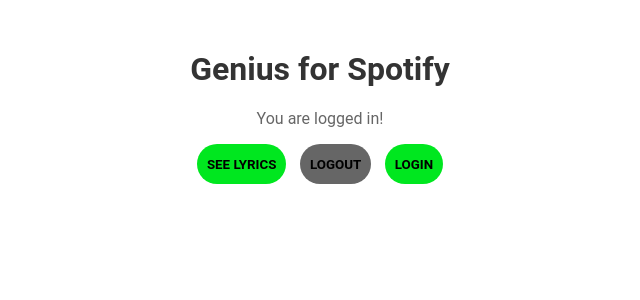
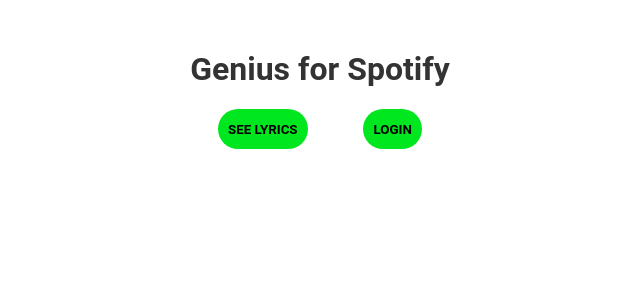
Before and after one commit to Andrewang492/geniusspotify, a Node server app: page / in a window 1280 px wide. Shown: the top 300 px of the page, without its empty margins (320-960 px from the left). Run offline with Node 20, Linux system fonts and the light colour scheme.

Commit message:
remove logout button until ready

```diff
--- a/views/home.ejs
+++ b/views/home.ejs
@@ -6,15 +6,9 @@
   </head>
   <body>
     <h1><%= message %></h1>
-    <% if (loggedIn) { %>
-    <p>You are logged in!</p>
-    <% } else { %>
-    <button id="login-button">Log in</button>
-    <p>Please log in.</p>
-    <% } %>
     <div id="buttons-box">
       <button id="lyrics-button">SEE LYRICS</button>
-      <button id="logout-button">LOGOUT</button>
+      <!-- <button id="logout-button">LOGOUT</button> -->
       <button id="login-button">LOGIN</button>
     </div>
     <script src="/js/home.js"></script>
```
